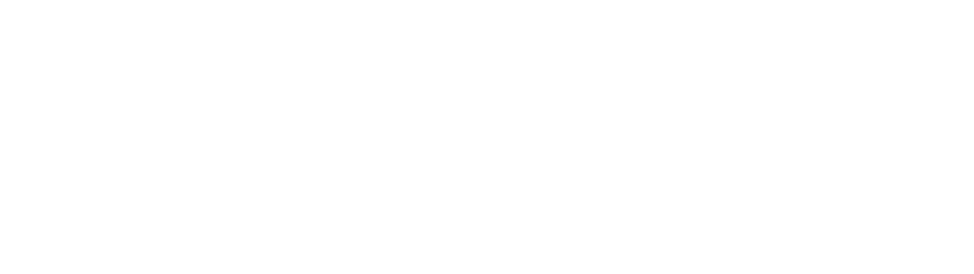
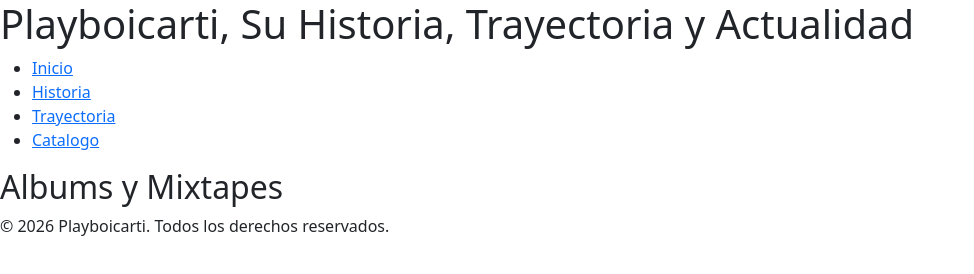
Before and after one commit to julisuarezmg124-cmd/PaginaWebEntregaFinal, a plain HTML site: page PLAYBOICARTI/pages/albums-mixtape.html in a window 1280 px wide. Shown: the whole page, without its empty margins (0-974 px from the left). Drawn offline with nearby package versions, Linux system fonts and the light colour scheme; files that its build step writes are made by us from their sources.

Commit message:
comienzo de estructura html y navbar

```diff
--- a/PLAYBOICARTI/pages/Trayectoriamusical.html
+++ b/PLAYBOICARTI/pages/Trayectoriamusical.html
@@ -0,0 +1,32 @@
+<!DOCTYPE html>
+<html lang="en">
+<head>
+    <meta charset="UTF-8">
+    <meta name="viewport" content="width=device-width, initial-scale=1.0">
+
+    <title>Inicios Del Rapero</title>
+
+    <link rel="stylesheet" href="style.css">
+    <link href="https://cdn.jsdelivr.net/npm/bootstrap@5.3.8/dist/css/bootstrap.min.css" rel="stylesheet" integrity="sha384-sRIl4kxILFvY47J16cr9ZwB07vP4J8+LH7qKQnuqkuIAvNWLzeN8tE5YBujZqJLB" crossorigin="anonymous">
+
+</head>
+<body>
+    <header class="Navbar">
+        <h1> Playboicarti, Su Historia, Trayectoria y Actualidad</h1>
+        <nav>
+            <ul>
+                <li><a href="index.html">Inicio</a></li>
+                <li><a href="pages/historia.html">Historia</a></li>
+                <li><a href="pages/trayectoriamusical.html">Trayectoria</a></li>
+                <li><a href="pages/albums-mixtape.html">Catalogo</a></li>
+            </ul>
+        </nav>
+    </header>
+    <main>
+        <h2>Trayectoria Musical</h2>
+    </main>
+</body>
+<footer class="footer">
+    <p>&copy; 2026 Playboicarti. Todos los derechos reservados.</p>
+</footer>
+</html>
--- a/PLAYBOICARTI/pages/albums-mixtape.html
+++ b/PLAYBOICARTI/pages/albums-mixtape.html
@@ -0,0 +1,32 @@
+<!DOCTYPE html>
+<html lang="en">
+<head>
+    <meta charset="UTF-8">
+    <meta name="viewport" content="width=device-width, initial-scale=1.0">
+
+    <title>Su Catalogo Musical</title>
+
+    <link rel="stylesheet" href="style.css">
+    <link href="https://cdn.jsdelivr.net/npm/bootstrap@5.3.8/dist/css/bootstrap.min.css" rel="stylesheet" integrity="sha384-sRIl4kxILFvY47J16cr9ZwB07vP4J8+LH7qKQnuqkuIAvNWLzeN8tE5YBujZqJLB" crossorigin="anonymous">
+
+</head>
+<body>
+    <header class="Navbar">
+        <h1> Playboicarti, Su Historia, Trayectoria y Actualidad</h1>
+        <nav>
+            <ul>
+                <li><a href="index.html">Inicio</a></li>
+                <li><a href="pages/historia.html">Historia</a></li>
+                <li><a href="pages/trayectoriamusical.html">Trayectoria</a></li>
+                <li><a href="pages/albums-mixtape.html">Catalogo</a></li>
+            </ul>
+        </nav>
+    </header>
+    <main>
+        <h2>Albums y Mixtapes</h2>
+    </main>
+</body>
+<footer class="footer">
+    <p>&copy; 2026 Playboicarti. Todos los derechos reservados.</p>
+</footer>
+</html>
```
Also changed, not shown: PLAYBOICARTI/index.html (+11 -4 lines), PLAYBOICARTI/pages/historia.html (+32 -0 lines), PLAYBOICARTI/pages/influencias.html (+32 -0 lines).
